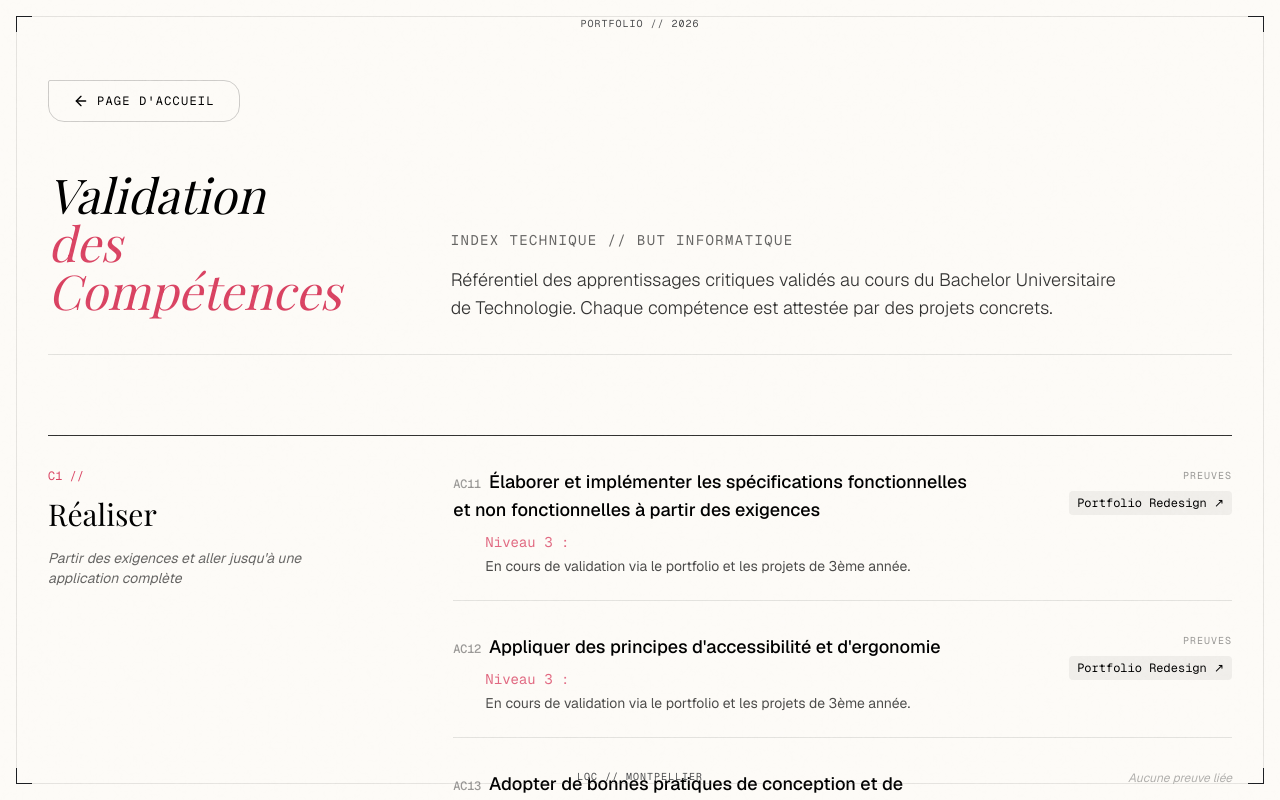
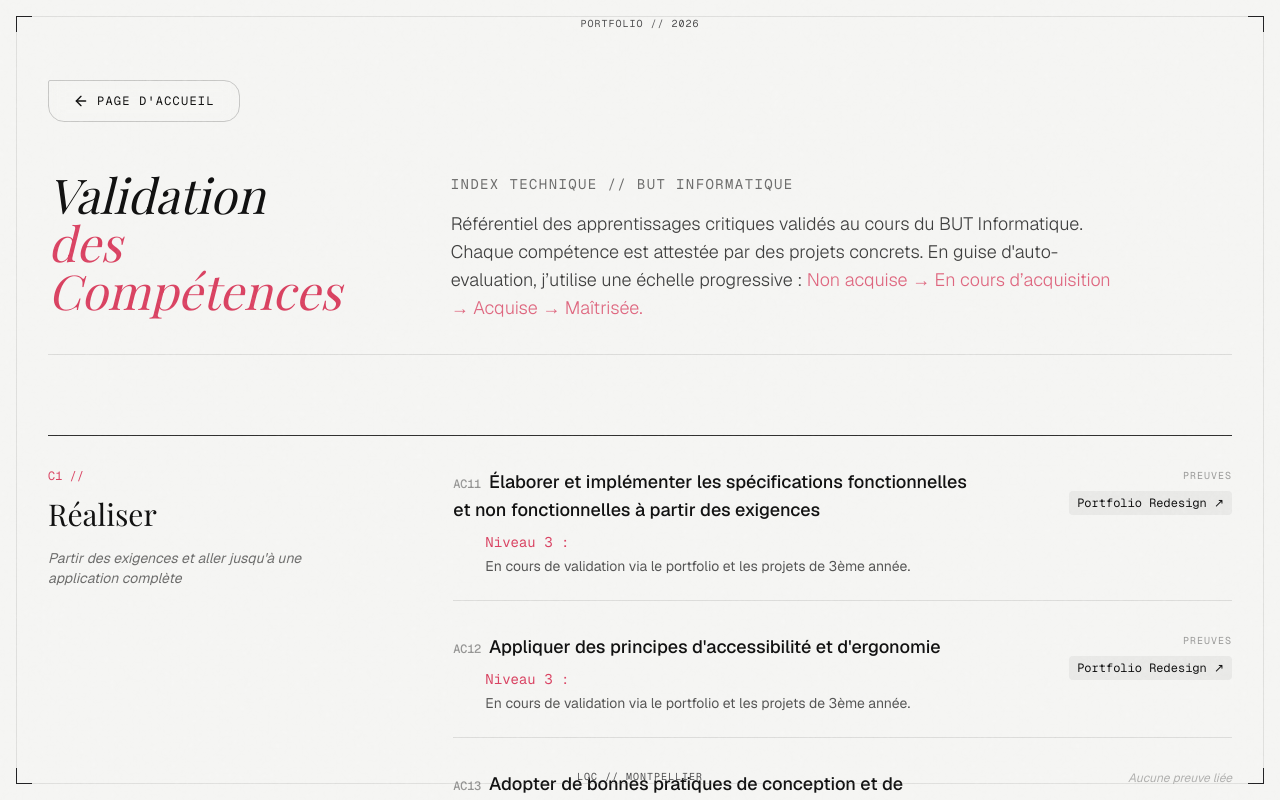
Before and after one commit to theodoredeboisseson/theodoredeboisseson.github.io, a Next.js app: page /competences in a window 1280 px wide. Shown: the top 800 px of the page. Built offline with nearby package versions, Linux system fonts and the light colour scheme; a web font is replaced by a local one.

Commit message:
refactor(layout & content): Make return button sticky for better navigation and modifier some text

```diff
--- a/app/competences/page.tsx
+++ b/app/competences/page.tsx
@@ -29,16 +29,14 @@ export default function CompetencesPage() {
     };
 
     return (
-        <main className="min-h-screen bg-[#FDFBF7] text-black py-20 px-4 md:px-12 font-sans selection:bg-[#d94261] selection:text-white">
-            <div className="mb-12">
-                <ReturnButton label="Page d'accueil" />
-            </div>
+        <main className="min-h-screen bg-background text-foreground py-20 px-4 md:px-12 font-sans selection:bg-primary selection:text-background">
+            <ReturnButton label="Page d'accueil" className="mb-12" />
             <header className="mb-20 grid grid-cols-1 md:grid-cols-12 gap-6 border-b border-black/10 pb-8">
                 <div className="col-span-1 md:col-span-4">
                     <h1 className="text-4xl md:text-5xl font-serif italic mb-2">
                         Validation
                         <br />
-                        <span className="text-[#d94261]">des Compétences</span>
+                        <span className="text-primary">des Compétences</span>
                     </h1>
                 </div>
                 <div className="col-span-1 md:col-span-8 flex flex-col justify-end">
@@ -46,8 +44,9 @@ export default function CompetencesPage() {
                         Index Technique // BUT Informatique
                     </p>
                     <p className="mt-4 text-lg max-w-2xl font-light opacity-80">
-                        Référentiel des apprentissages critiques validés au cours du Bachelor Universitaire de Technologie.
+                        Référentiel des apprentissages critiques validés au cours du BUT Informatique.
                         Chaque compétence est attestée par des projets concrets.
+                        En guise d'auto-evaluation, j’utilise une échelle progressive : <span className="text-primary">Non acquise → En cours d’acquisition → Acquise → Maîtrisée.</span>
                     </p>
                 </div>
             </header>
@@ -59,7 +58,7 @@ export default function CompetencesPage() {
 
                             {/* Left: Competence Title */}
                             <div className="col-span-1 md:col-span-4 flex flex-col gap-2">
-                                <span className="font-mono text-xs text-[#d94261] mb-1">
+                                <span className="font-mono text-xs text-primary mb-1">
                                     {comp.id} //
                                 </span>
                                 <h2 className="text-3xl font-serif">
@@ -86,7 +85,7 @@ export default function CompetencesPage() {
                                                 </h3>
                                                 {/* Level 3 Placeholder */}
                                                 <div className="pl-8 mt-2">
-                                                    <p className="text-sm font-mono text-[#d94261]/80 mb-1">
+                                                    <p className="text-sm font-mono text-primary mb-1">
                                                         Niveau 3 :
                                                     </p>
                                                     <p className="text-sm opacity-70">
@@ -107,7 +106,7 @@ export default function CompetencesPage() {
                                                         <Link
                                                             key={p.slug}
                                                             href={`/projects/${p.slug}`}
-                                                            className="inline-block px-2 py-1 bg-black/5 hover:bg-[#d94261] hover:text-white transition-colors text-xs font-mono rounded-sm"
+                                                            className="inline-block px-2 py-1 bg-black/5 hover:bg-primary hover:text-background transition-colors text-xs font-mono rounded-sm"
                                                         >
                                                             {p.title} ↗
                                                         </Link>
@@ -130,7 +129,7 @@ export default function CompetencesPage() {
             </div>
 
             <footer className="mt-32 pt-8 border-t border-black/10 text-center font-mono text-xs opacity-40">
-                VALIDATION OFFICIELLE // JURY 2026
+                VALIDATION DES COMPETENCES // JURY 2026
             </footer>
         </main>
     );
--- a/app/components/sections/ProjectGalleryClient.tsx
+++ b/app/components/sections/ProjectGalleryClient.tsx
@@ -22,9 +22,7 @@ export default function ProjectGalleryClient({ projects }: ProjectGalleryClientP
     return (
         <div className="max-w-7xl mx-auto">
             {/* Navigation */}
-            <div className="mb-12">
-                <ReturnButton href="/" label="Home" />
-            </div>
+            <ReturnButton href="/" label="Home" className='mb-6 md:mb-12' />
 
             {/* Header & Filter */}
             <div className="flex flex-col md:flex-row justify-between items-end mb-24 border-b-[0.5px] border-foreground/10 pb-6 gap-6">
--- a/app/components/ui/ACTooltip.tsx
+++ b/app/components/ui/ACTooltip.tsx
@@ -45,7 +45,10 @@ export default function ACTooltip({ acString, className = "" }: ACTooltipProps)
             <div className="absolute bottom-full left-1/2 -translate-x-1/2 mb-2 w-64 bg-white border border-black/10 shadow-xl opacity-0 group-hover/tooltip:opacity-100 transition-opacity duration-200 pointer-events-none z-50 p-3 text-left">
                 <div className="flex flex-col gap-1">
                     <span className="font-mono text-[9px] text-primary uppercase tracking-widest">
-                        {(acData as Competence[]).find(c => c.acs.some(a => a.id === matchedAc!.id || matchedAc!.id.includes(a.id)))?.id}
+                        {(() => {
+                            const parentComp = (acData as Competence[]).find(c => c.acs.some(a => a.id === matchedAc!.id));
+                            return parentComp ? `${parentComp.id} // ${parentComp.title}` : matchedAc!.id;
+                        })()}
                     </span>
                     <p className="font-serif font-bold text-sm leading-tight text-black">
                         {matchedAc.title}
--- a/app/components/ui/ReturnButton.tsx
+++ b/app/components/ui/ReturnButton.tsx
@@ -13,11 +13,12 @@ export default function ReturnButton({ href = "/", label = "Back", className = "
     return (
         <Link
             href={href}
-            className={`group inline-flex items-center gap-2 px-6 py-3
+            className={`group sticky top-8 z-40 w-fit inline-flex items-center gap-2 px-6 py-3
                 bg-transparent border-[0.5px] border-foreground/20
                 rounded-tr-2xl rounded-br-2xl rounded-bl-2xl rounded-tl-[2px]
                 hover:bg-foreground hover:text-background hover:border-foreground
                 transition-all duration-300 ease-out
+                backdrop-blur-sm
                 ${className}`}
         >
             <ArrowLeft size={16} className="group-hover:-translate-x-1 transition-transform duration-300" />
--- a/app/page.tsx
+++ b/app/page.tsx
@@ -35,7 +35,7 @@ export default function Home() {
       />
 
       {/* Tactical Bar - Espace Jury */}
-      <Link href="/competences" className="w-full bg-[#F5F5F0] border-y border-black/5 py-4 overflow-hidden group hover:bg-primary hover:text-white transition-all cursor-pointer">
+      <Link href="/competences" className="w-full bg-background border-y border-black/5 py-4 overflow-hidden group hover:bg-primary hover:text-white transition-all cursor-pointer">
         <div className="flex items-center justify-center gap-3 font-mono text-xs uppercase tracking-[0.2em]">
           <span className="w-2 h-2 bg-primary group-hover:bg-white rounded-none animate-pulse" />
           <span className="font-semibold">Espace Évaluation // Jury BUT</span>
--- a/app/projects/[slug]/page.tsx
+++ b/app/projects/[slug]/page.tsx
@@ -1,5 +1,4 @@
 import { notFound } from 'next/navigation';
-import Link from 'next/link';
 import { MDXRemote } from 'next-mdx-remote/rsc';
 import { getProjectSlugs, getProjectBySlug } from '../../../lib/mdx';
 import skillsData from '../../../data/skills.json';
@@ -57,7 +56,7 @@ export default async function ProjectDetail({ params }: { params: Promise<{ slug
         <main className="min-h-screen bg-background text-foreground selection:bg-primary/20">
             {/* Header / Hero Section */}
             <section className="relative w-full pt-32 pb-12 px-6 md:px-12 lg:px-24">
-                <ReturnButton href="/projects" label="Gallery" className="absolute top-8 left-6 md:left-12 lg:left-24" />
+                <ReturnButton href="/projects" label="Gallery" className="mb-6 md:mb-12" />
                 <TechnicalCrosshair className="top-8 right-6 md:right-12 lg:right-24" />
 
                 <div className="grid grid-cols-1 lg:grid-cols-12 gap-12 items-start">
```
